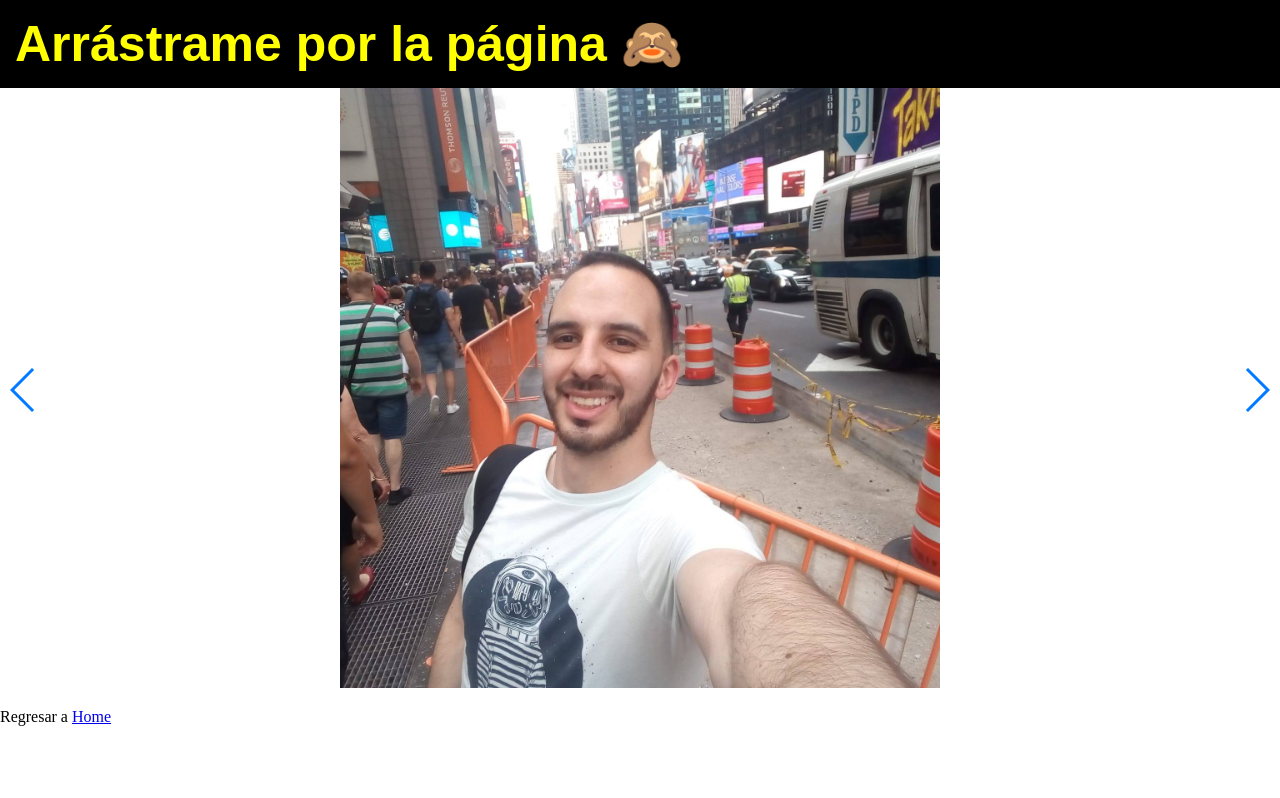
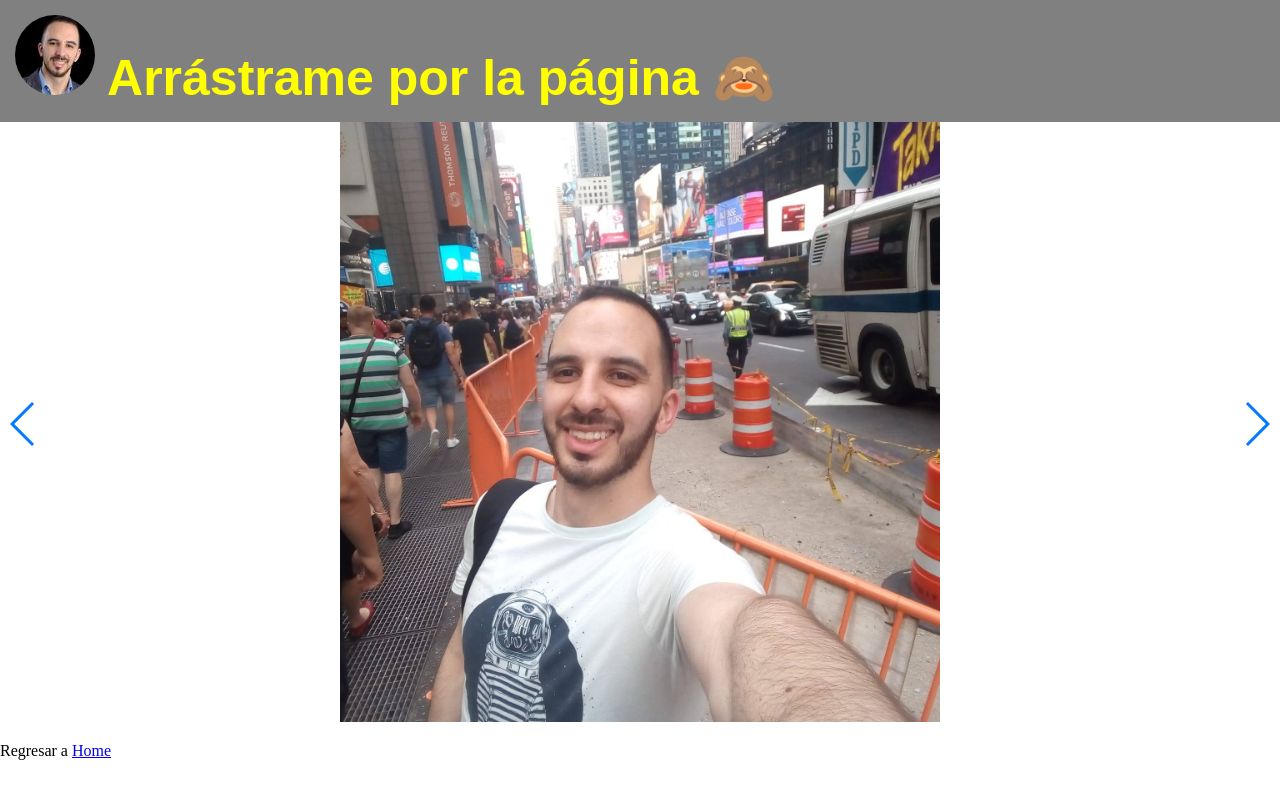
Before and after one commit to darioospina/darioospina.github.io, a plain HTML site: page javascript/JS_gallery2.html in a window 1280 px wide. Drawn offline with nearby package versions, Linux system fonts and the light colour scheme.

Commit message:
Update gallery swiper JS

```diff
--- a/javascript/JS_gallery2.html
+++ b/javascript/JS_gallery2.html
@@ -11,7 +11,7 @@
 <body>
     <nav class="main-nav">
         <h1 class="miquito">
-            Arrástrame por la página 🙈 <!--Ctrl + Shipt + P para abrir el command palette y escribir emoji, ahí se abre la galería de emojis-->
+            <img class="Dariito" src="img/thumbnail-dol.jpg" alt="Dariito"/> Arrástrame por la página 🙈 <!--Ctrl + Shipt + P para abrir el command palette y escribir emoji, ahí se abre la galería de emojis-->
         </h1>
     </nav>
 
--- a/javascript/css/JS_gallery_swiper.css
+++ b/javascript/css/JS_gallery_swiper.css
@@ -60,7 +60,7 @@ body {
 }
 
 .main-nav {
-    background-color: black;
+    background-color: grey;
     color: yellow;
     margin: 0;
     font-family: Arial, Helvetica, sans-serif;
@@ -77,3 +77,9 @@ body {
     z-index: 10; /* Esto es para que no quede detrás de otros elementos */
     position: relative; /* Esto toca agregarlo además de z-index en otros navegadores distintos a Firefox para que funcione */
 }
+
+.Dariito {
+    width: 80px;
+    height: 80px;
+    border-radius: 50%;
+}
```
Also changed, not shown: javascript/JS_files/gallery_swiper.js (+8 -0 lines), javascript/img/thumbnail-dol.jpg (added), 1 other file.
